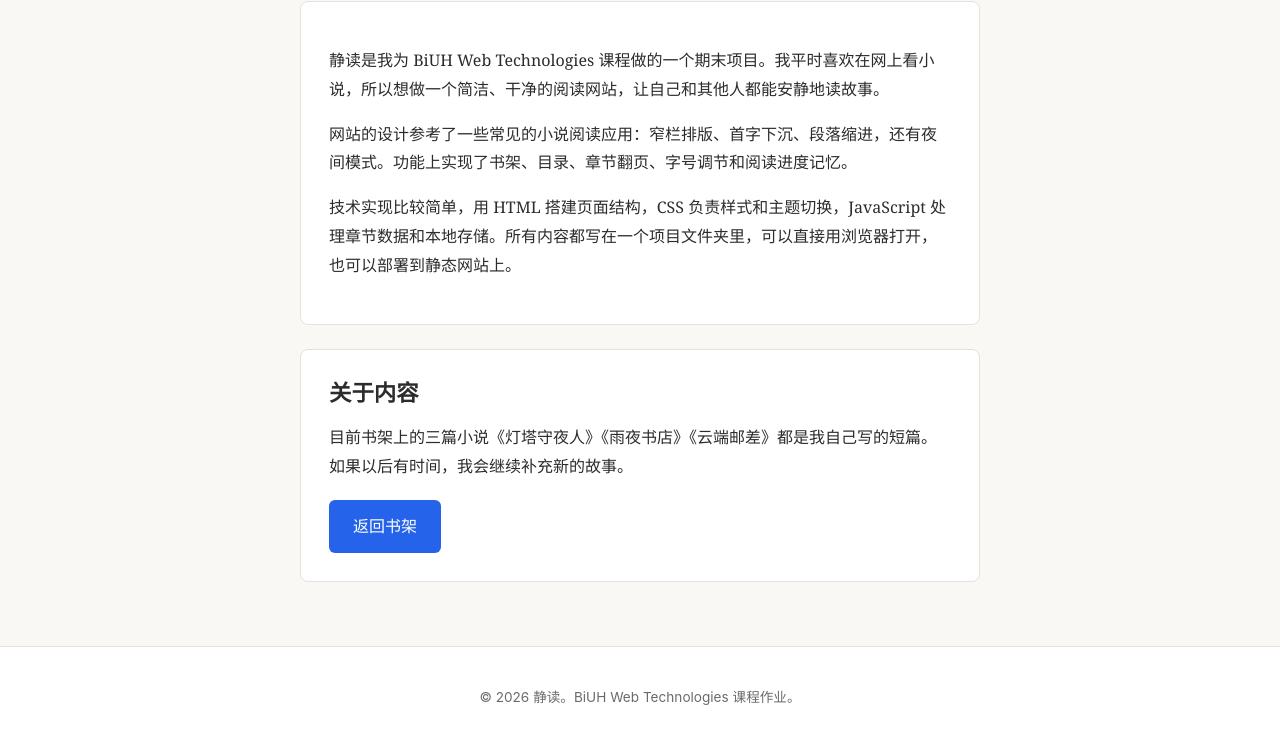
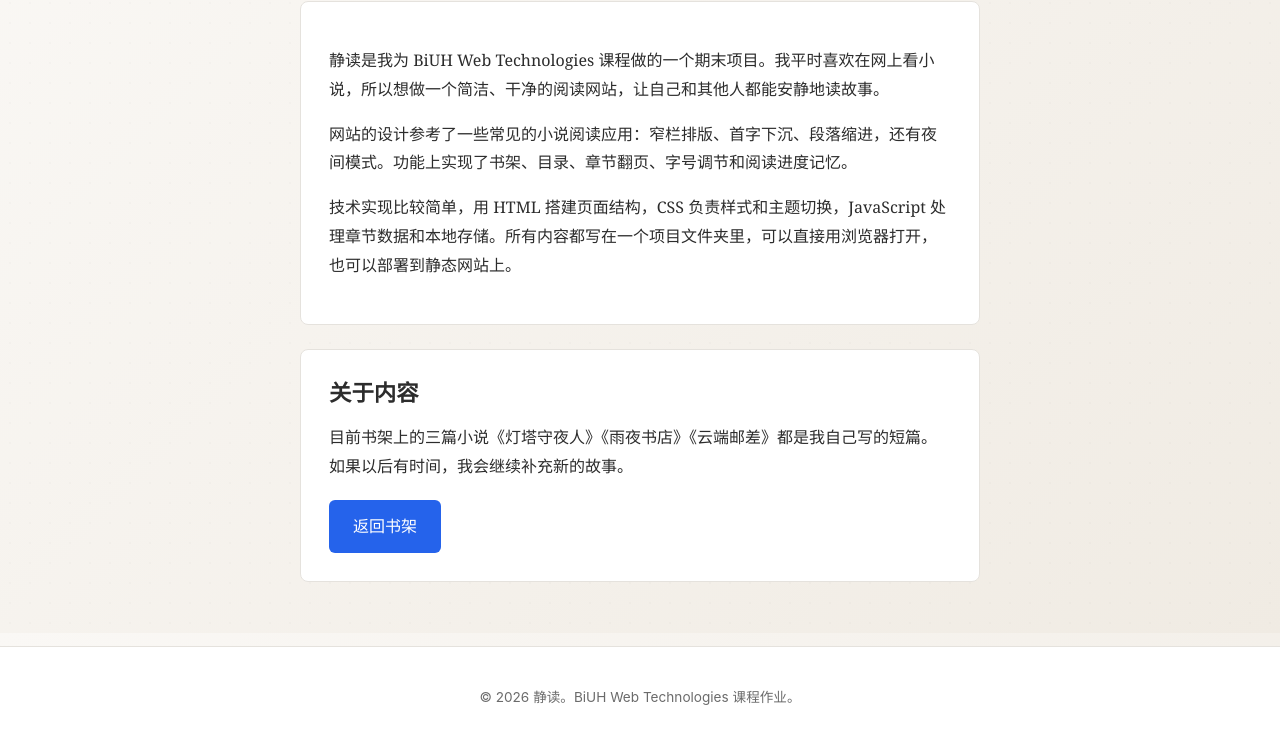
Before and after one commit to LDYniubi/website, a plain HTML site: page about.html in a window 1280 px wide. Shown: the part 167-910 px from the top of the page. Drawn offline with Linux system fonts and the light colour scheme.

Commit message:
第四批：优化背景色彩，添加渐变与纹理

```diff
--- a/css/style.css
+++ b/css/style.css
@@ -7,11 +7,13 @@
 /* CSS Variables for theming */
 :root {
   --bg-color: #faf8f5;
+  --bg-gradient: linear-gradient(135deg, #faf8f5 0%, #f0ebe3 100%);
   --text-color: #2c2c2c;
   --muted-color: #6b6b6b;
   --accent-color: #2563eb;
   --accent-hover: #1d4ed8;
   --card-bg: #ffffff;
+  --card-bg-soft: #f8f6f2;
   --border-color: #e5e2dd;
   --shadow: 0 2px 8px rgba(0, 0, 0, 0.06);
   --font-body: Georgia, "Times New Roman", serif;
@@ -23,11 +25,13 @@
 /* Dark theme */
 [data-theme="dark"] {
   --bg-color: #1a1a1a;
+  --bg-gradient: linear-gradient(135deg, #1a1a1a 0%, #16181d 100%);
   --text-color: #e4e4e4;
   --muted-color: #a0a0a0;
   --accent-color: #60a5fa;
   --accent-hover: #3b82f6;
   --card-bg: #252525;
+  --card-bg-soft: #2a2a2a;
   --border-color: #3a3a3a;
   --shadow: 0 2px 8px rgba(0, 0, 0, 0.3);
 }
@@ -35,11 +39,13 @@
 /* Sepia theme */
 [data-theme="sepia"] {
   --bg-color: #f4ecd8;
+  --bg-gradient: linear-gradient(135deg, #f4ecd8 0%, #e8dcc0 100%);
   --text-color: #433422;
   --muted-color: #7a6a55;
   --accent-color: #9a5b26;
   --accent-hover: #7a451c;
   --card-bg: #faf5e8;
+  --card-bg-soft: #f5eedd;
   --border-color: #d9cfb5;
   --shadow: 0 2px 8px rgba(67, 52, 34, 0.08);
 }
@@ -57,7 +63,8 @@ body {
   margin: 0;
   padding: 0;
   font-family: var(--font-body);
-  background-color: var(--bg-color);
+  background: var(--bg-gradient);
+  background-attachment: fixed;
   color: var(--text-color);
   line-height: var(--line-height);
   transition: background-color 0.2s ease, color 0.2s ease;
@@ -66,6 +73,18 @@ body {
   flex-direction: column;
 }
 
+
+
+/* Subtle texture overlay for light theme */
+[data-theme="light"] body::before {
+  content: "";
+  position: fixed;
+  inset: 0;
+  background-image: radial-gradient(rgba(0,0,0,0.015) 1px, transparent 1px);
+  background-size: 20px 20px;
+  pointer-events: none;
+  z-index: -1;
+}
 /* Skip link for accessibility */
 .skip-link {
   position: absolute;
@@ -268,6 +287,8 @@ a:hover {
   padding: 16px 20px;
   margin-top: 24px;
   font-family: var(--font-ui);
+
+  box-shadow: inset 0 1px 0 rgba(255,255,255,0.6);
 }
 
 .progress-card.hidden {
@@ -430,6 +451,8 @@ a:hover {
   border-radius: 8px;
   padding: 28px;
   margin-bottom: 24px;
+
+  box-shadow: inset 0 1px 0 rgba(255,255,255,0.5);
 }
 
 .about-section h2 {
@@ -486,6 +509,8 @@ a:hover {
 .book-card:hover {
   transform: translateY(-3px);
   box-shadow: 0 6px 16px rgba(0, 0, 0, 0.1);
+
+  background-color: var(--card-bg-soft);
 }
 
 .book-card .book-cover {
```
